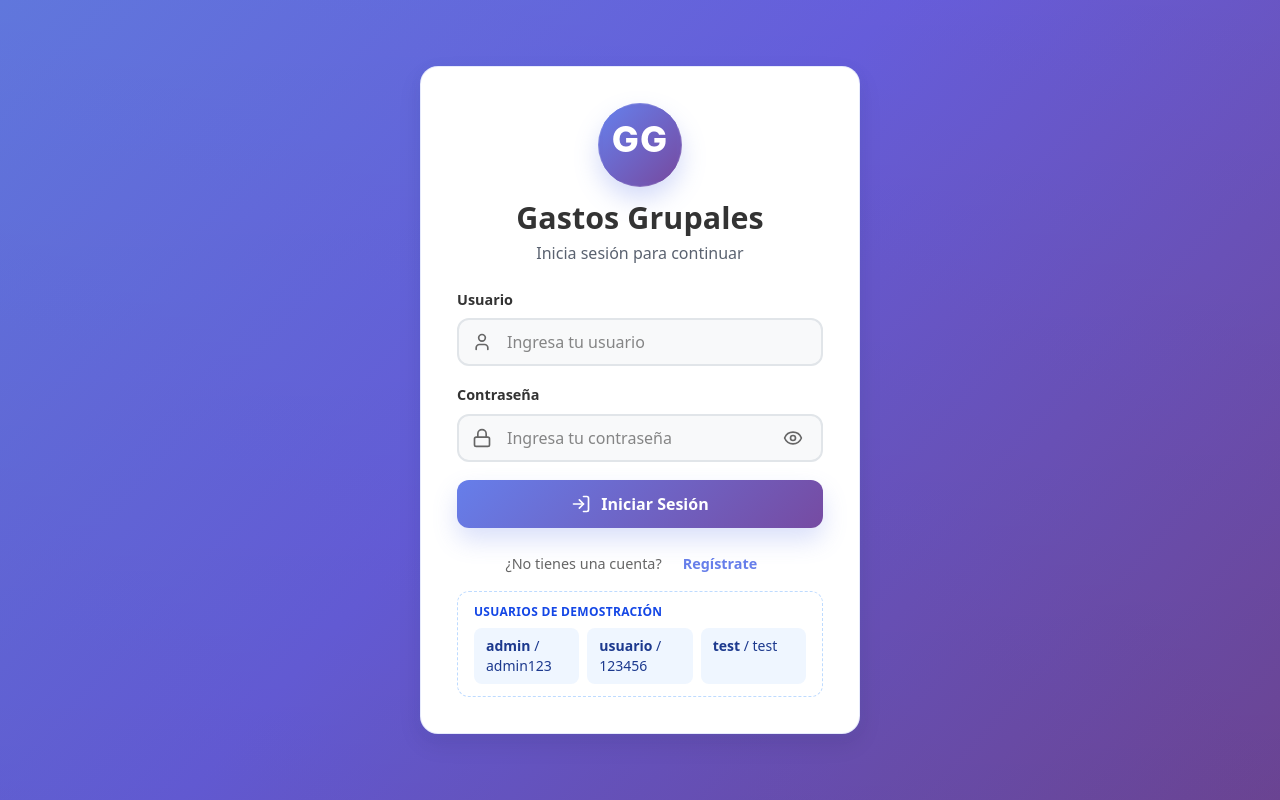
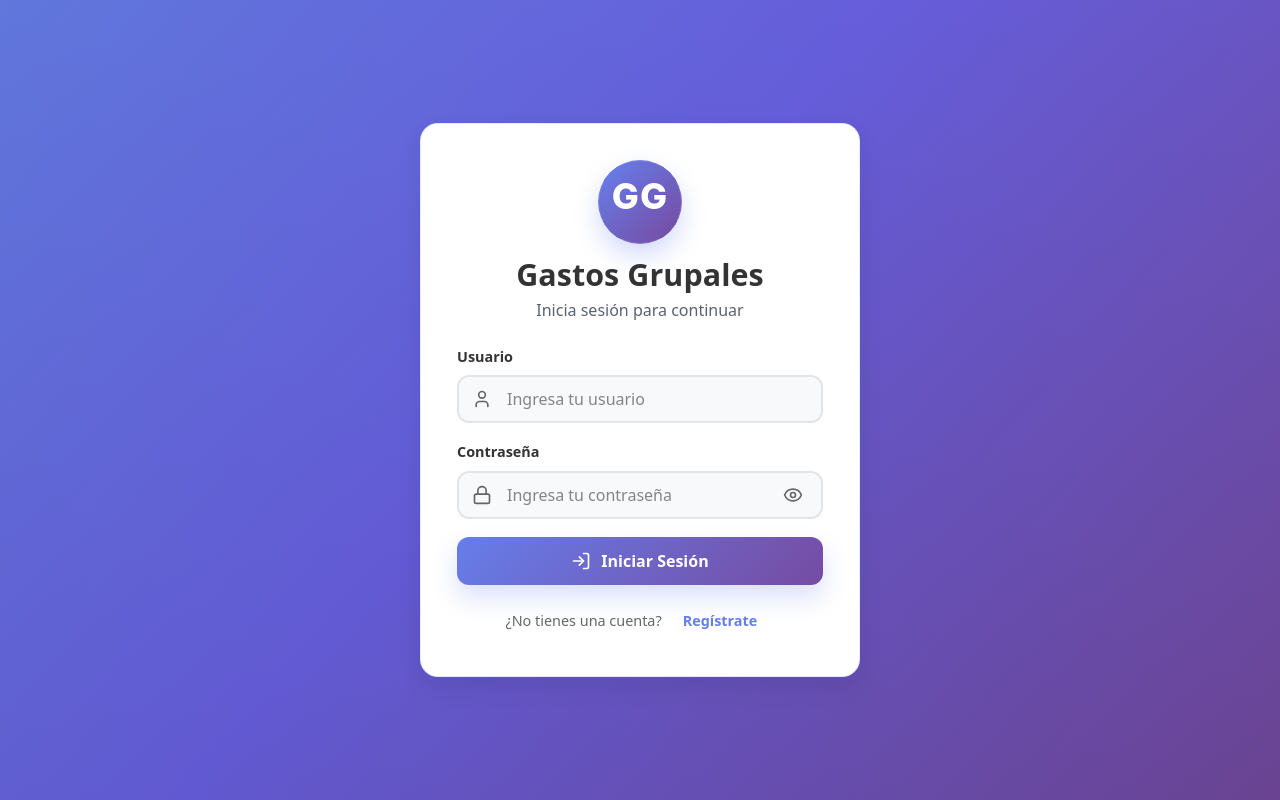
Before and after one commit to rbrunodev/gastos-grupales, a React (Vite) app: page / in a window 1280 px wide. Built offline with nearby package versions, Linux system fonts and the light colour scheme.

Commit message:
delete demo users

```diff
--- a/src/components/Login.jsx
+++ b/src/components/Login.jsx
@@ -181,7 +181,7 @@
           </div>
 
           {/* Demo users (tu bloque, lo dejo igual) */}
-          <div className="mt-2 rounded-xl border border-dashed border-blue-200 px-4 py-3">
+          {/* <div className="mt-2 rounded-xl border border-dashed border-blue-200 px-4 py-3">
             <h4 className="text-xs font-semibold uppercase tracking-wide text-blue-700 mb-2">
               Usuarios de demostración
             </h4>
@@ -196,7 +196,7 @@
                 <strong>test</strong> / test
               </div>
             </div>
-          </div>
+          </div> */}
 
         </div>
       </div>
```
